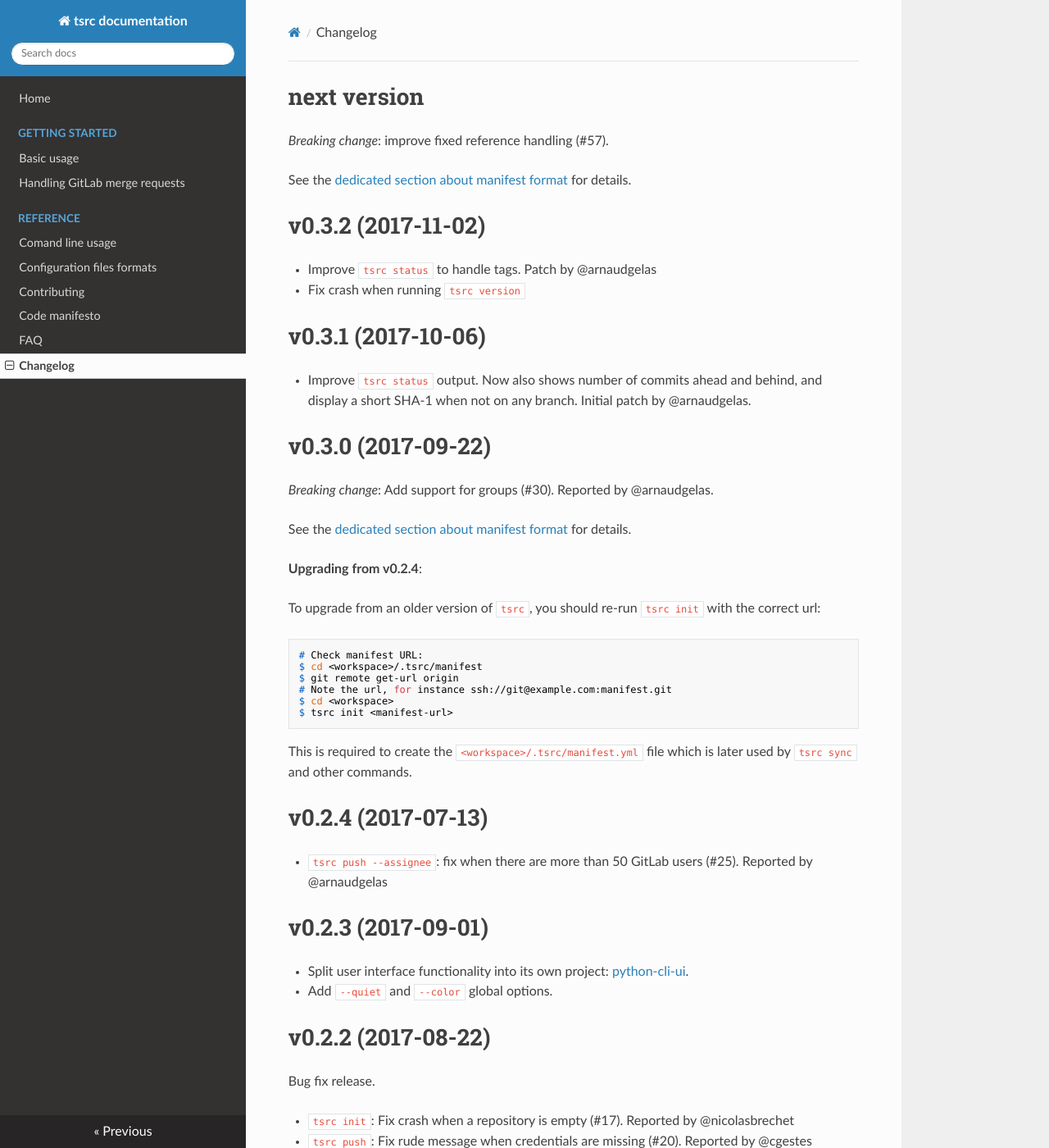
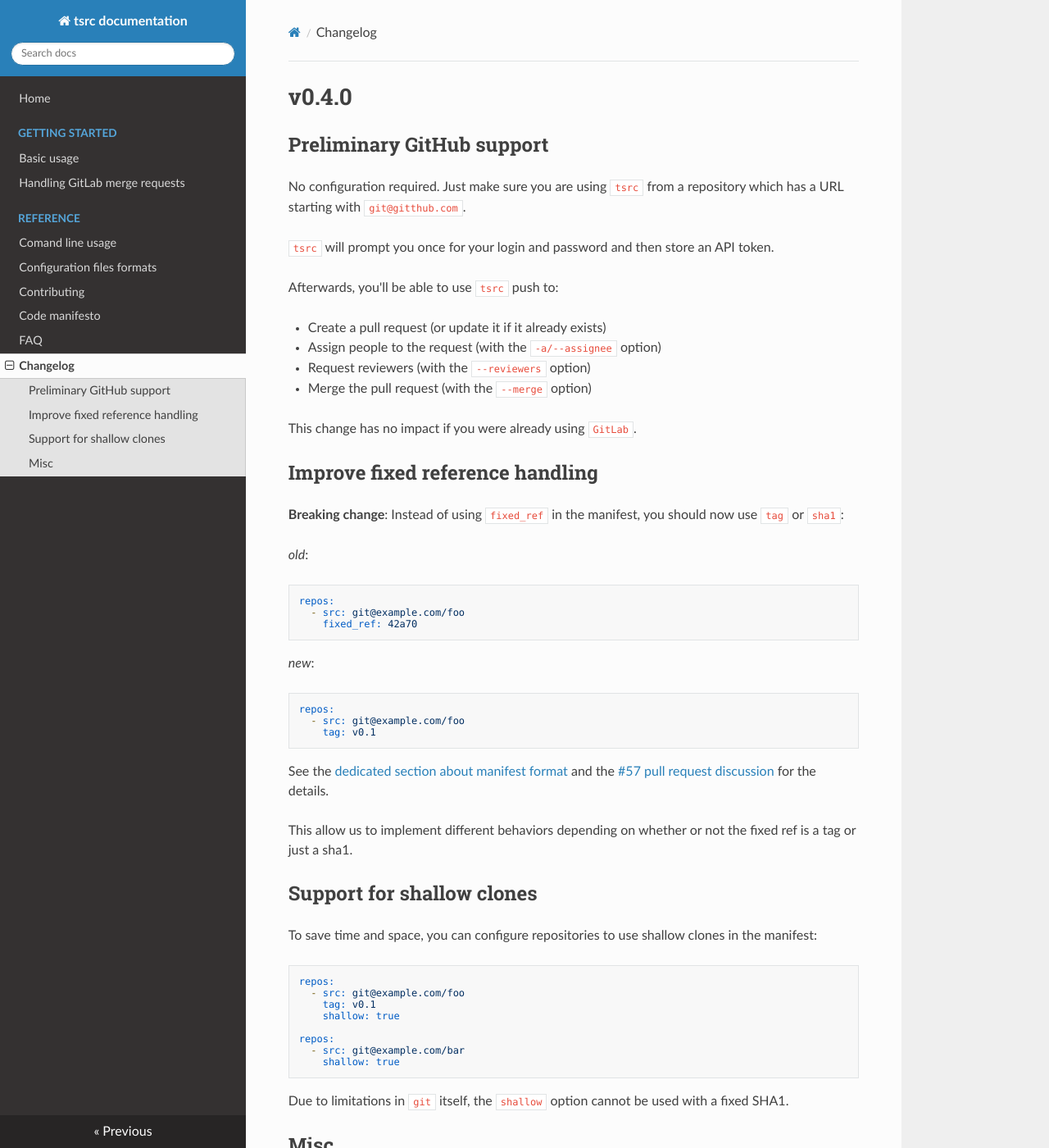
Before and after one commit to your-tools/tsrc, an MkDocs documentation site: the page built from docs/changelog.md, in a window 1280 px wide and 1400 px high. Shown: the whole window at 82% size. Built offline with MkDocs 1.6.1, drawn with Linux system fonts in a browser that asks for light colours; nearby versions of some CDN libraries; old or Windows-style settings are respelled for this version of MkDocs; some of the changed text lies outside the part shown.

Commit message:
Update changelog

````diff
--- a/docs/changelog.md
+++ b/docs/changelog.md
@@ -1,8 +1,71 @@
-# next version
+# v0.4.0
 
-*Breaking change*: improve fixed reference handling (#57).
+## Preliminary GitHub support
 
-See the [dedicated section about manifest format](ref/formats.md#repos) for details.
+No configuration required. Just make sure you are using `tsrc` from a repository which has a URL starting with
+`git@gitthub.com`.
+
+`tsrc` will prompt you once for your login and password and then store an API token.
+
+Afterwards, you'll be able to use `tsrc` push to:
+
+* Create a pull request (or update it if it already exists)
+* Assign people to the request (with the `-a/--assignee` option)
+* Request reviewers (with the `--reviewers` option)
+* Merge the pull request (with the `--merge` option)
+
+This change has no impact if you were already using `GitLab`.
+
+## Improve fixed reference handling
+
+**Breaking change**: Instead of using `fixed_ref` in the manifest, you should now use `tag` or `sha1`:
+
+*old*:
+```yaml
+repos:
+  - src: git@example.com/foo
+    fixed_ref: 42a70
+```
+
+*new*:
+```yaml
+repos:
+  - src: git@example.com/foo
+    tag: v0.1
+```
+
+See the [dedicated section about manifest format](ref/formats.md#repos) and the [#57 pull request discussion](https://github.com/SuperTanker/tsrc/pull) for the details.
+
+This allow us to implement different behaviors depending on whether or not the fixed ref is a tag or just a sha1.
+
+## Support for shallow clones
+
+To save time and space, you can configure repositories to use shallow clones in the manifest:
+
+```yaml
+repos:
+  - src: git@example.com/foo
+    tag: v0.1
+    shallow: true
+
+repos:
+  - src: git@example.com/bar
+    shallow: true
+```
+
+
+Due to limitations in `git` itself, the `shallow` option cannot be used with a fixed SHA1.
+
+
+## Misc
+
+* Organization `TankerApp` was renamed to `SuperTanker`. New urls are:
+
+    * [github.com/SuperTanker/tsrc](https://github.com/SuperTanker/tsrc) for the git repository
+    * [supertanker.github.io/tsrc](https://supertanker.github.io/tsrc) for the documentation
+
+
+* We now use [pipenv](https://docs.pipenv.org/) for dependency handling.
 
 # v0.3.2 (2017-11-02)
 
````
